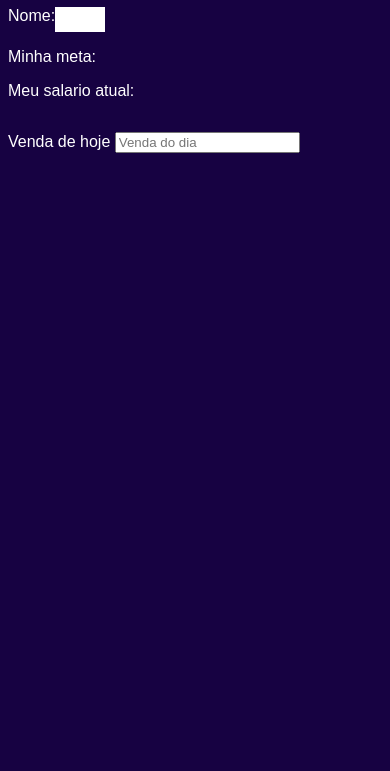
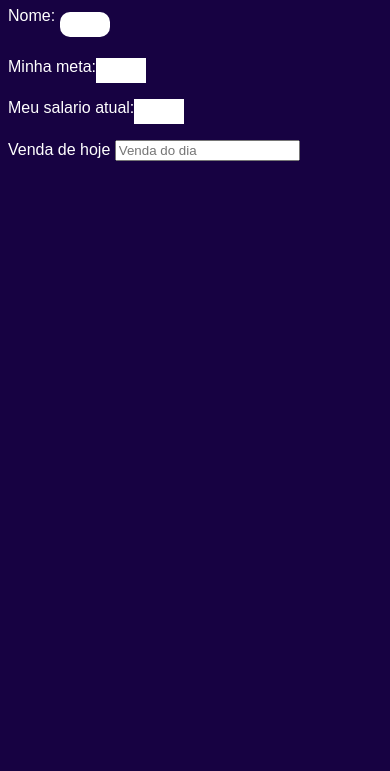
Before and after one commit to Obafemi1213/minhas_vendas, a plain HTML site: page index.html in a window 390 px wide. Shown: the part 73-844 px from the top of the page. Drawn offline with Linux system fonts and the light colour scheme.

Commit message:
areas de bizualização

```diff
--- a/index.html
+++ b/index.html
@@ -14,10 +14,10 @@
             <div>
                 <p> Nome: <span id="enome" ></span></p>
                 <p>
-                    Minha meta: <span class="mmeta"></span>
+                    Minha meta: <span id="mmeta"></span>
                 </p>
                 <p>
-                   Meu salario atual: <div class="salarioa"></div>
+                   Meu salario atual: <span id="salarioa"></span>
                 </p>
             </div>
         </div>
--- a/style.css
+++ b/style.css
@@ -17,6 +17,24 @@
         height: 25px;
         width: 50px;
         background: white;
+        margin: 5px;
+        border-radius: 10px;
+    }
+
+    #mmeta{
+        display: flex;
+        height: 25px;
+        width: 50px;
+        background: white;
+
+    }
+
+    #salarioa{
+        display: flex;
+        height: 25px;
+        width: 50px;
+        background: white;
+
     }
 
  }
```
